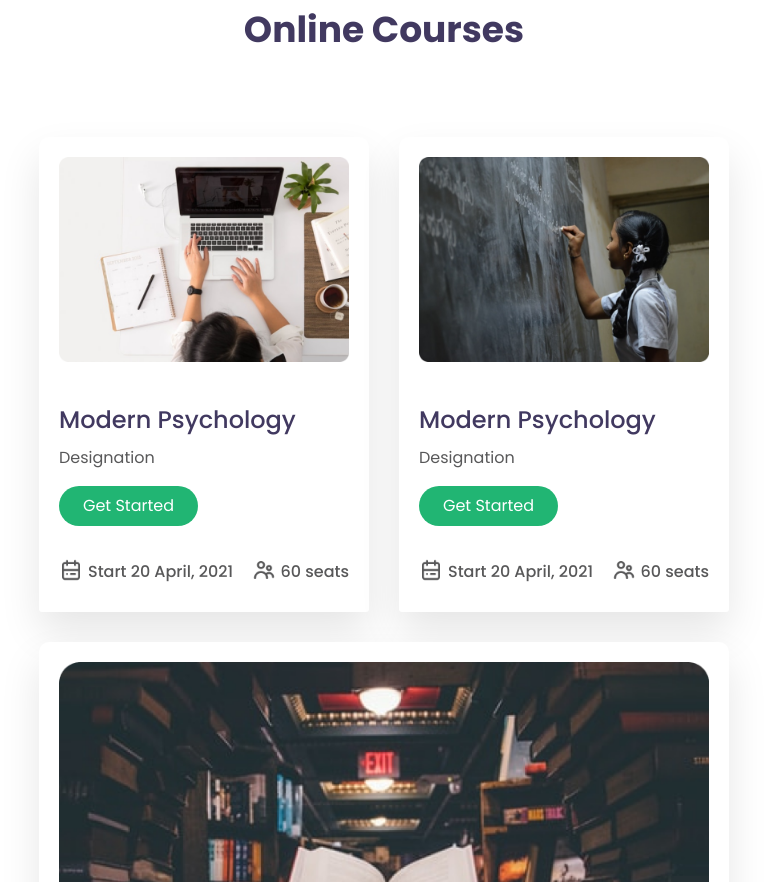
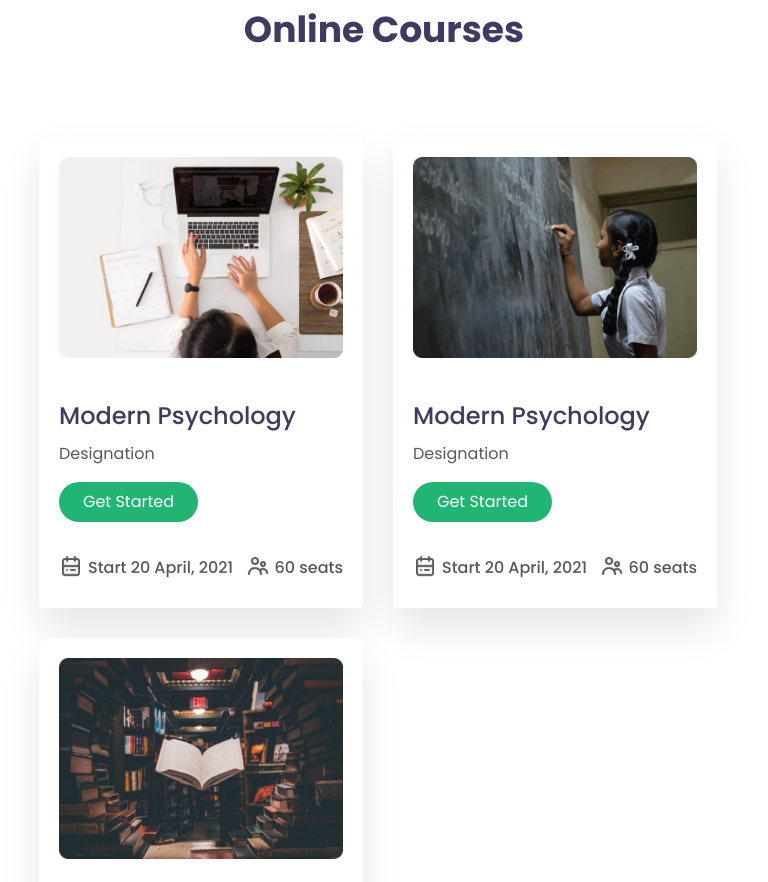
Before and after one commit to Bhati1998/eLearning-school, a plain HTML site: page index.html in a window 768 px wide. Shown: the part 1355-2237 px from the top of the page. Drawn offline with nearby package versions, Linux system fonts and the light colour scheme.

Commit message:
fixed responsive design with media query.

```diff
--- a/style.css
+++ b/style.css
@@ -215,9 +215,10 @@ body{
     font-style: normal;
     font-weight: normal;
     font-size: 16px;
+}
+/* End Footer Section CSS */
 
-}
-
+/* Responsive design css */
 /* Extra small devices (portrait phones, less than 576px) */
 @media (max-width: 575.98px) {
     #header-section{
@@ -230,9 +231,6 @@ body{
         margin-bottom: 10px;
     }
  }
-
-
-
 
 /* Small devices (landscape phones, 576px and up) */
 @media (min-width: 576px) and (max-width: 767.98px) {
@@ -252,10 +250,9 @@ body{
       }
       .card-deck .card {
         display: block;
-        flex-basis: 50%; /* change this value for each breakpoint*/
+        flex-basis: 50%;
         margin-bottom: 30px;
       }
-
  }
 
 /* Medium devices (tablets, 768px and up) */
@@ -263,20 +260,14 @@ body{
     #header-section{
         height: 700px;
     }
-
     .card{
         margin-bottom: 10px;
     }
-
-    .card-deck {
-        display: flex;
-        flex-flow: row wrap;
-      }
       .card-deck .card {
-        display: block;
-        flex-basis: 33%; /* change this value for each breakpoint*/
+        -ms-flex: 0 0 45%;
+        flex: 0 0 45%;
         margin-bottom: 30px;
       }
+ }
 
-
- }
+/* End */
```
Also changed, not shown: index.html (+6 -3 lines).
